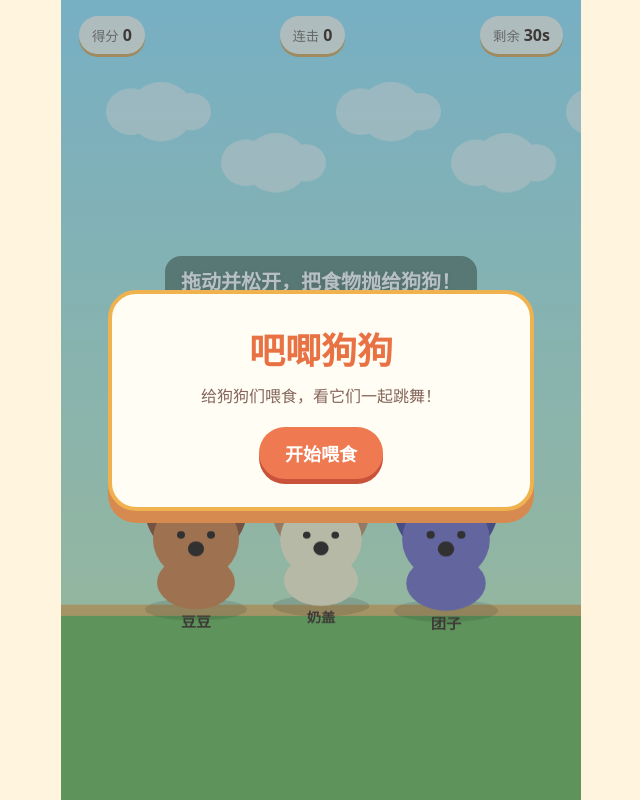
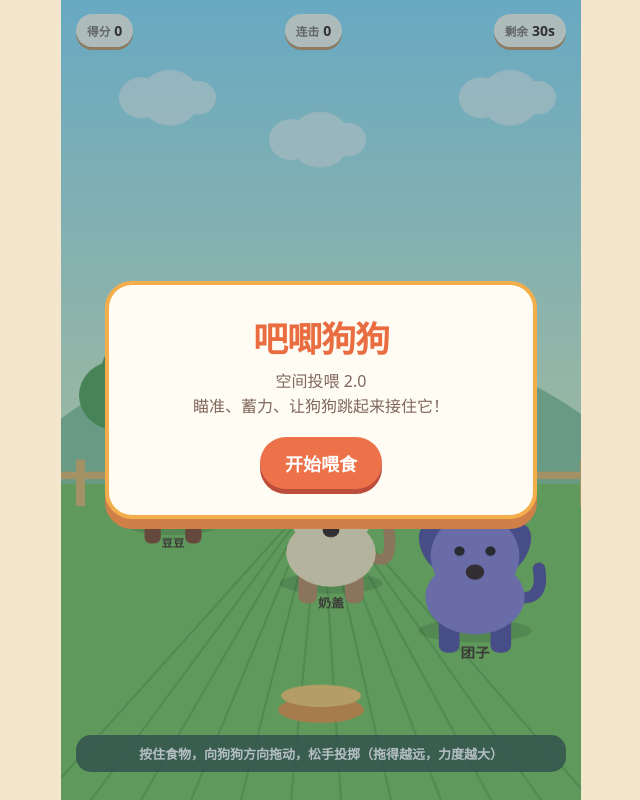
Before and after one commit to Wisdom-Future94/dog-feed-game, a plain HTML site: page index.html in a window 1280 px wide. Shown: the whole page, without its empty margins (319-959 px from the left). Drawn offline with Linux system fonts and the light colour scheme.

Commit message:
feat: rebuild as spatial dog feeding game

```diff
--- a/index.html
+++ b/index.html
@@ -3,78 +3,125 @@
 <head>
   <meta charset="utf-8" />
   <meta name="viewport" content="width=device-width,initial-scale=1,maximum-scale=1,user-scalable=no" />
-  <title>吧唧狗狗 · 原型</title>
+  <title>吧唧狗狗 2.0 · 空间投喂</title>
   <style>
-    :root { color-scheme: light; font-family: system-ui, -apple-system, "PingFang SC", sans-serif; }
-    * { box-sizing: border-box; }
-    body { margin: 0; min-height: 100vh; display: grid; place-items: center; background: #fff5df; color: #49352d; }
-    #app { width: min(100vw, 520px); height: min(100vh, 860px); position: relative; overflow: hidden; background: linear-gradient(#9fe5ff 0 54%, #b7e47d 54%); touch-action: none; }
-    canvas { width: 100%; height: 100%; display: block; }
-    .hud { position: absolute; inset: 16px 18px auto; display: flex; justify-content: space-between; align-items: center; pointer-events: none; }
-    .pill { padding: 8px 13px; border-radius: 999px; background: #fffdf5dd; box-shadow: 0 3px 0 #dcae68; font-weight: 800; }
-    .pill small { font-weight: 500; opacity: .65; margin-right: 4px; }
-    .hint { position: absolute; left: 0; right: 0; top: 32%; text-align: center; color: #fff; text-shadow: 0 2px 4px #6a7d7e; font-weight: 900; pointer-events: none; font-size: 20px; }
-    .hint span { display: inline-block; background: #5f7d71cc; padding: 10px 16px; border-radius: 16px; }
-    .overlay { position: absolute; inset: 0; display: grid; place-items: center; background: #27444c55; }
-    .card { width: 82%; padding: 28px 22px; text-align: center; background: #fffdf4; border: 4px solid #f0b24e; border-radius: 28px; box-shadow: 0 12px 0 #d68a50; }
-    h1 { margin: 0 0 8px; font-size: 36px; color: #e97245; }
-    .subtitle { margin: 0 0 20px; color: #85655a; }
-    button { border: 0; padding: 13px 26px; border-radius: 999px; color: #fff; background: #ef7950; font-size: 18px; font-weight: 900; box-shadow: 0 5px 0 #c9533a; cursor: pointer; }
-    button:active { transform: translateY(3px); box-shadow: 0 2px 0 #c9533a; }
-    .result-score { font-size: 46px; font-weight: 1000; color: #ef7950; }
-    .hidden { display: none; }
+    :root { font-family: ui-rounded, system-ui, -apple-system, "PingFang SC", sans-serif; color:#3c2b29; }
+    * { box-sizing:border-box; }
+    body { margin:0; min-height:100vh; display:grid; place-items:center; background:#f4e5cd; }
+    #app { width:min(100vw,520px); height:min(100vh,860px); position:relative; overflow:hidden; background:#a8e7ff; touch-action:none; user-select:none; }
+    canvas { display:block; width:100%; height:100%; }
+    .hud { position:absolute; inset:14px 15px auto; display:flex; gap:8px; justify-content:space-between; pointer-events:none; z-index:2; }
+    .pill { padding:7px 11px; border-radius:999px; background:#fffdf3e8; box-shadow:0 3px 0 #c79968; font-weight:900; font-size:14px; }
+    .pill small { margin-right:4px; opacity:.62; font-weight:700; }
+    .hint { position:absolute; left:15px; right:15px; bottom:28px; padding:9px 12px; border-radius:15px; background:#3d5e50d9; color:white; text-align:center; font-size:13px; font-weight:800; pointer-events:none; z-index:2; }
+    .overlay { position:absolute; inset:0; display:grid; place-items:center; background:#203d4855; z-index:4; }
+    .card { width:83%; padding:26px 20px; text-align:center; background:#fffdf3; border:4px solid #f3ae4b; border-radius:27px; box-shadow:0 10px 0 #cf7f48; }
+    h1 { margin:0 0 7px; color:#ea6d42; font-size:35px; letter-spacing:-1px; }
+    .subtitle { margin:0 0 18px; color:#80665c; line-height:1.55; }
+    button { border:0; padding:13px 25px; border-radius:999px; color:#fff; background:#ed7149; font-size:18px; font-weight:900; box-shadow:0 5px 0 #bd4d3b; }
+    button:active { transform:translateY(3px); box-shadow:0 2px 0 #bd4d3b; }
+    .result-score { font-size:48px; font-weight:1000; color:#ed7149; }
+    .hidden { display:none; }
   </style>
 </head>
 <body>
 <main id="app">
-    <canvas id="game" width="520" height="860" aria-label="吧唧狗狗游戏画布"></canvas>
+  <canvas id="game" width="520" height="860" aria-label="吧唧狗狗空间投喂游戏"></canvas>
   <div class="hud"><div class="pill"><small>得分</small><b id="score">0</b></div><div class="pill"><small>连击</small><b id="combo">0</b></div><div class="pill"><small>剩余</small><b id="time">30</b>s</div></div>
-    <div id="hint" class="hint"><span>拖动并松开，把食物抛给狗狗！</span></div>
-    <div id="start" class="overlay"><section class="card"><h1>吧唧狗狗</h1><p class="subtitle">给狗狗们喂食，看它们一起跳舞！</p><button id="startBtn">开始喂食</button></section></div>
-    <div id="result" class="overlay hidden"><section class="card"><h1>吃饱啦！</h1><p>狗狗们为你跳一支庆祝舞</p><div class="result-score" id="resultScore">0</div><p id="resultText">本轮连击 0</p><button id="againBtn">再喂一轮</button></section></div>
+  <div id="hint" class="hint">按住食物，向狗狗方向拖动，松手投掷（拖得越远，力度越大）</div>
+  <div id="start" class="overlay"><section class="card"><h1>吧唧狗狗</h1><p class="subtitle">空间投喂 2.0<br>瞄准、蓄力、让狗狗跳起来接住它！</p><button id="startBtn">开始喂食</button></section></div>
+  <div id="result" class="overlay hidden"><section class="card"><h1>吃饱啦！</h1><p>狗狗们正在为你跳庆祝舞</p><div class="result-score" id="resultScore">0</div><p id="resultText"></p><button id="againBtn">再喂一轮</button></section></div>
 </main>
 <script>
-    const canvas = document.querySelector('#game'), ctx = canvas.getContext('2d');
-    const W = canvas.width, H = canvas.height, ground = 650;
-    const scoreEl = document.querySelector('#score'), comboEl = document.querySelector('#combo'), timeEl = document.querySelector('#time');
-    const hint = document.querySelector('#hint'), start = document.querySelector('#start'), result = document.querySelector('#result');
-    const dogs = [
-      { name: '豆豆', x: 135, color: '#d98953', ear: '#9d5a3d', scale: 1, phase: 0 },
-      { name: '奶盖', x: 260, color: '#fff4d5', ear: '#c89570', scale: .95, phase: 1.8 },
-      { name: '团子', x: 385, color: '#8176c9', ear: '#59549f', scale: 1.02, phase: 3.2 }
+(() => {
+  const canvas=document.querySelector('#game'), ctx=canvas.getContext('2d');
+  const W=canvas.width,H=canvas.height, launch={x:W/2,y:748};
+  const scoreEl=document.querySelector('#score'),comboEl=document.querySelector('#combo'),timeEl=document.querySelector('#time');
+  const hint=document.querySelector('#hint'),start=document.querySelector('#start'),result=document.querySelector('#result');
+  const foods=['🍖','🧀','🥓','🍪','🥩'];
+  const dogs=[
+    {name:'豆豆',x:112,z:.22,color:'#c9834e',dark:'#8a4f38',phase:0,speed:1.03},
+    {name:'奶盖',x:270,z:.57,color:'#fff0c9',dark:'#c08f66',phase:1.7,speed:.94},
+    {name:'团子',x:414,z:.86,color:'#8f83d8',dark:'#5b55a5',phase:3.1,speed:1.08}
   ];
-    const foods = ['🍖', '🧀', '🥓', '🍪', '🥩'];
-    let state = 'idle', score = 0, combo = 0, bestCombo = 0, left = 30, last = 0, food = null, spawn = 0, dance = 0, audio;
-    const rand = (a,b) => a + Math.random()*(b-a);
-    function sound(type) {
-      try { audio ||= new (window.AudioContext || window.webkitAudioContext)(); const o=audio.createOscillator(), g=audio.createGain();
-        o.type = type === 'miss' ? 'sine' : 'triangle'; o.frequency.value = type === 'catch' ? 310 + Math.random()*120 : type === 'combo' ? 620 : 150; g.gain.setValueAtTime(.0001,audio.currentTime); g.gain.exponentialRampToValueAtTime(type==='catch'?.12:.08,audio.currentTime+.01); g.gain.exponentialRampToValueAtTime(.0001,audio.currentTime+.14); o.connect(g).connect(audio.destination); o.start(); o.stop(audio.currentTime+.15);
-      } catch (_) {}
+  let mode='idle',score=0,combo=0,best=0,timeLeft=30,last=0,projectile=null,aim=null,dance=0,flash='',flashUntil=0,audio=null;
+  const clamp=(v,a,b)=>Math.max(a,Math.min(b,v));
+  const rnd=(a,b)=>a+Math.random()*(b-a);
+  function unlockAudio(){ try { audio ||= new (window.AudioContext||window.webkitAudioContext)(); if(audio.state==='suspended') audio.resume(); } catch(_){} }
+  function tone(freq,dur=.12,type='sine',gain=.07,delay=0){ if(!audio)return; const o=audio.createOscillator(),g=audio.createGain(),t=audio.currentTime+delay; o.type=type;o.frequency.setValueAtTime(freq,t);g.gain.setValueAtTime(.0001,t);g.gain.exponentialRampToValueAtTime(gain,t+.012);g.gain.exponentialRampToValueAtTime(.0001,t+dur);o.connect(g).connect(audio.destination);o.start(t);o.stop(t+dur+.03); }
+  function sound(kind){ unlockAudio(); if(!audio)return;
+    if(kind==='catch'){ tone(230,.10,'sine',.14);tone(115,.19,'triangle',.13,.07);tone(760,.12,'triangle',.08,.14); }
+    else if(kind==='perfect'){ tone(520,.12,'triangle',.11);tone(780,.16,'triangle',.12,.1);tone(1040,.22,'triangle',.1,.22); }
+    else if(kind==='miss'){ tone(180,.22,'sine',.055); }
+    else if(kind==='dance'){ [392,494,587,784,587,494].forEach((f,i)=>tone(f,.13,'square',.045,i*.12)); }
   }
-    function reset() { score=combo=bestCombo=0; left=30; food=null; spawn=0; dance=0; state='play'; last=performance.now(); start.classList.add('hidden'); result.classList.add('hidden'); hint.classList.remove('hidden'); scoreEl.textContent=0; comboEl.textContent=0; timeEl.textContent=30; requestAnimationFrame(loop); }
-    function beginThrow(x,y) { if(state!=='play') return; food={x:W/2,y:ground-95,tx:x,ty:y,age:0,emoji:foods[Math.floor(Math.random()*foods.length)],target:nearestDog(x)}; hint.classList.add('hidden'); }
-    function nearestDog(x) { return dogs.reduce((a,d,i)=>Math.abs(d.x-x)<Math.abs(dogs[a].x-x)?i:a,0); }
-    function release(x,y) { if(!food || state!=='play') return; food.tx=Math.max(45,Math.min(W-45,x)); food.ty=Math.max(180,Math.min(ground-55,y)); food.target=nearestDog(food.tx); food.age=0; }
-    function update(dt) { left-=dt; if(left<=0){ left=0; state='dance'; dance=0; food=null; result.classList.add('hidden'); }
-      if(state==='play'){ spawn+=dt; if(food) { food.age+=dt; const t=Math.min(food.age/.78,1); food.x += (food.tx-food.x)*dt*5; food.y = (ground-95) - Math.sin(t*Math.PI)*Math.max(100,ground-95-food.ty); if(t>=1){ const d=dogs[food.target]; const hit=Math.abs(food.tx-d.x)<58; if(hit){ combo++; bestCombo=Math.max(bestCombo,combo); score += 10 + combo*2; sound(combo>=5?'combo':'catch'); flash='吧唧！'; flashAt=performance.now(); } else {combo=0; sound('miss'); flash='没接到…'; flashAt=performance.now();} food=null; } } }
-      if(state==='dance'){ dance+=dt; if(dance>3.8){state='result'; document.querySelector('#resultScore').textContent=score; document.querySelector('#resultText').textContent=`本轮最高连击 ${bestCombo} · 再来一轮？`; result.classList.remove('hidden');} }
-      scoreEl.textContent=score; comboEl.textContent=combo; timeEl.textContent=Math.ceil(left); }
-    let flash='', flashAt=0;
-    function drawDog(d,i) { const t=state==='dance'?Math.sin(dance*10+d.phase)*24:0, jump=state==='play' && food && food.target===i ? Math.max(0,Math.sin(Math.min(food.age/.78,1)*Math.PI))*90 : 0; const x=d.x, y=ground-70-jump-t; ctx.save(); ctx.translate(x,y); ctx.scale(d.scale,d.scale);
-      ctx.fillStyle='#0002'; ctx.beginPath(); ctx.ellipse(0,75,51,12,0,0,Math.PI*2); ctx.fill();
-      ctx.fillStyle=d.ear; ctx.beginPath();ctx.ellipse(-34,-20,15,32,-.35,0,Math.PI*2);ctx.ellipse(34,-20,15,32,.35,0,Math.PI*2);ctx.fill();
-      ctx.fillStyle=d.color; ctx.beginPath();ctx.arc(0,0,43,0,Math.PI*2);ctx.fill(); ctx.beginPath();ctx.ellipse(0,46,39,29,0,0,Math.PI*2);ctx.fill();
-      ctx.fillStyle='#352822'; ctx.beginPath();ctx.arc(-15,-5,4,0,Math.PI*2);ctx.arc(15,-5,4,0,Math.PI*2);ctx.fill(); ctx.fillStyle='#352822';ctx.beginPath();ctx.arc(0,10,8,0,Math.PI*2);ctx.fill();
-      if(state==='dance'){ctx.strokeStyle='#352822';ctx.lineWidth=4;ctx.beginPath();ctx.arc(0,14,17,.15,Math.PI-.15);ctx.stroke();}
-      ctx.fillStyle='#49352d'; ctx.font='bold 15px system-ui'; ctx.textAlign='center'; ctx.fillText(d.name,0,94); ctx.restore(); }
-    function draw() { ctx.clearRect(0,0,W,H); const sky=ctx.createLinearGradient(0,0,0,H); sky.addColorStop(0,'#9fe5ff'); sky.addColorStop(1,'#d7f3ba'); ctx.fillStyle=sky;ctx.fillRect(0,0,W,H);
-      ctx.fillStyle='#fff8'; for(let i=0;i<5;i++){ctx.beginPath();ctx.arc(70+i*115,120+(i%2)*55,25,0,Math.PI*2);ctx.arc(100+i*115,120+(i%2)*55,32,0,Math.PI*2);ctx.arc(130+i*115,120+(i%2)*55,20,0,Math.PI*2);ctx.fill();}
-      ctx.fillStyle='#79bd63';ctx.fillRect(0,ground,W,H-ground); ctx.fillStyle='#e4bd73';ctx.fillRect(0,ground,W,12); ctx.fillStyle='#6cae61';ctx.font='bold 28px system-ui';ctx.textAlign='center';ctx.fillText(state==='dance'?'庆祝舞时间！':'把食物抛到狗狗上方',W/2,ground-190);
-      dogs.forEach(drawDog); if(food){ctx.font='42px serif';ctx.textAlign='center';ctx.fillText(food.emoji,food.x,food.y);} if(flash && performance.now()-flashAt<650){ctx.fillStyle='#fff';ctx.font='900 31px system-ui';ctx.textAlign='center';ctx.fillText(flash,W/2,260);} }
-    function loop(now){ if(state==='idle'||state==='result') return; const dt=Math.min((now-last)/1000,.04); last=now; update(dt); draw(); if(state!=='result') requestAnimationFrame(loop); }
-    let drag=false; canvas.addEventListener('pointerdown',e=>{if(state==='play'){drag=true;const r=canvas.getBoundingClientRect();beginThrow((e.clientX-r.left)*W/r.width,(e.clientY-r.top)*H/r.height);}});
-    canvas.addEventListener('pointerup',e=>{if(!drag)return;drag=false;const r=canvas.getBoundingClientRect();release((e.clientX-r.left)*W/r.width,(e.clientY-r.top)*H/r.height);});
-    document.querySelector('#startBtn').onclick=reset; document.querySelector('#againBtn').onclick=reset; draw();
+  function say(text){ try { if('speechSynthesis' in window){ speechSynthesis.cancel(); const u=new SpeechSynthesisUtterance(text);u.lang='en-US';u.rate=1.15;u.pitch=1.25;u.volume=.55;speechSynthesis.speak(u); } } catch(_){} }
+  function setFlash(text){ flash=text;flashUntil=performance.now()+850; }
+  function reset(){ unlockAudio();mode='play';score=combo=best=0;timeLeft=30;projectile=null;aim=null;dance=0;start.classList.add('hidden');result.classList.add('hidden');hint.classList.remove('hidden');syncHud();last=performance.now();requestAnimationFrame(loop); }
+  function syncHud(){scoreEl.textContent=score;comboEl.textContent=combo;timeEl.textContent=Math.ceil(timeLeft);}
+  function screenPoint(e){const r=canvas.getBoundingClientRect();return{x:(e.clientX-r.left)*W/r.width,y:(e.clientY-r.top)*H/r.height};}
+  function dogY(d){ return 475+d.z*152; }
+  function dogScale(d){ return .74+d.z*.34; }
+  function closestDog(x){ return dogs.reduce((best,i,d)=>Math.abs(d.x-x)<Math.abs(dogs[best].x-x)?i:best,0); }
+  function beginAim(p){ if(mode!=='play'||projectile)return; aim={x:p.x,y:p.y}; hint.textContent='继续拖动调整方向与力度，松手投掷！'; }
+  function updateAim(p){ if(aim) aim={x:p.x,y:p.y}; }
+  function launchFood(p){ if(!aim||mode!=='play'||projectile)return; const dx=p.x-launch.x,dy=p.y-launch.y; const distance=Math.hypot(dx,dy); const power=clamp(distance/255,.18,1); const tx=clamp(p.x,35,W-35); const target=closestDog(tx); const d=dogs[target];
+    projectile={x:launch.x,y:launch.y,vx:dx/Math.max(distance,1)*(145+power*310),vy:dy/Math.max(distance,1)*(145+power*310),age:0,life:clamp(.7+(d.z*.22)+(1-power)*.35,.62,1.35),emoji:foods[Math.floor(Math.random()*foods.length)],target,power,biteAt:false};
+    aim=null;hint.classList.add('hidden');
+  }
+  function update(dt){
+    if(mode==='play'){ timeLeft-=dt; if(timeLeft<=0){timeLeft=0;mode='dance';dance=0;projectile=null;sound('dance');} }
+    if(projectile){ const p=projectile; p.age+=dt;p.x+=p.vx*dt;p.vy+=470*dt;p.y+=p.vy*dt; const d=dogs[p.target],dy=dogY(d)-56*dogScale(d); const flight=p.age/p.life;
+      if(!p.biteAt && flight>.66){p.biteAt=true;d.jump=0;}
+      if(p.age>=p.life){ const hit=Math.abs(p.x-d.x)<(45+30*p.power) && p.y<dy+70; if(hit){ combo++;best=Math.max(best,combo);score+=10+combo*3;d.lastCatch=performance.now();d.mood=1;sound(combo>=4?'perfect':'catch');setFlash(combo>=6?'UNBELIEVABLE!':combo>=3?'GREAT!':'GOOD!');if(combo>=3)say(combo>=6?'Unbelievable!':combo>=4?'Great!':'Good!'); }
+        else {combo=0;d.mood=-1;sound('miss');setFlash('掉地上啦…');}
+        p.missed=!hit;p.groundX=clamp(p.x,35,W-35);p.groundY=760; p.doneAt=performance.now(); if(hit)projectile=null; else if(p.age>p.life+.55)projectile=null;
+      }
+    }
+    if(mode==='dance'){dance+=dt;if(dance>4.2){mode='result';document.querySelector('#resultScore').textContent=score;document.querySelector('#resultText').textContent=`最高连击 ${best} · 这群狗狗很满意！`;result.classList.remove('hidden');}}
+    syncHud();
+  }
+  function roundedRect(x,y,w,h,r){ctx.beginPath();ctx.roundRect(x,y,w,h,r);ctx.fill();}
+  function drawDog(d,i){ const s=dogScale(d),base=dogY(d),jump=(mode==='play'&&projectile&&projectile.target===i&&projectile.biteAt&&!projectile.missed)?Math.sin(clamp((projectile.age-projectile.life*.66)/(.25),0,1)*Math.PI)*72:0; const danceJump=mode==='dance'?Math.abs(Math.sin(dance*7+d.phase))*32:0; const y=base-jump-danceJump; const wag=Math.sin(performance.now()/125+d.phase)*(.22+(d.mood===1?.22:0));
+    ctx.save();ctx.translate(d.x,y);ctx.scale(s,s);
+    ctx.fillStyle='#0002';ctx.beginPath();ctx.ellipse(0,70+jump+danceJump,55,12,0,0,Math.PI*2);ctx.fill();
+    // tail behind body
+    ctx.strokeStyle=d.dark;ctx.lineWidth=12;ctx.lineCap='round';ctx.beginPath();ctx.moveTo(36,34);ctx.quadraticCurveTo(68,42+Math.sin(performance.now()/130+d.phase)*18,62,5+wag*20);ctx.stroke();
+    // legs
+    ctx.fillStyle=d.dark;[-25,25].forEach((x)=>{ctx.save();ctx.translate(x,51);ctx.rotate((mode==='dance'?Math.sin(dance*8+d.phase+x)*.3:0));roundedRect(-10,0,20,42,8);ctx.restore();});
+    // body
+    ctx.fillStyle=d.color;ctx.beginPath();ctx.ellipse(0,35,48,39,0,0,Math.PI*2);ctx.fill();
+    // ears and head
+    ctx.fillStyle=d.dark;ctx.beginPath();ctx.ellipse(-34,-15,17,29,-.5,0,Math.PI*2);ctx.ellipse(34,-15,17,29,.5,0,Math.PI*2);ctx.fill();
+    ctx.fillStyle=d.color;ctx.beginPath();ctx.arc(0,-8,43,0,Math.PI*2);ctx.fill();
+    // face tracks food
+    const look=projectile&&projectile.target===i?clamp((projectile.x-d.x)/80,-1,1):0;ctx.fillStyle='#2c2424';ctx.beginPath();ctx.arc(-15+look*4,-13,5,0,Math.PI*2);ctx.arc(15+look*4,-13,5,0,Math.PI*2);ctx.fill();
+    const open=projectile&&projectile.target===i&&projectile.biteAt&&!projectile.missed;ctx.fillStyle='#3a2526';ctx.beginPath();ctx.ellipse(0,9,open?14:9,open?15:8,0,0,Math.PI*2);ctx.fill();if(open){ctx.fillStyle='#ffb0a0';ctx.beginPath();ctx.ellipse(0,17,8,5,0,0,Math.PI*2);ctx.fill();}
+    ctx.fillStyle='#49352d';ctx.font='bold 14px system-ui';ctx.textAlign='center';ctx.fillText(d.name,0,98);ctx.restore();
+  }
+  function drawScene(){ ctx.clearRect(0,0,W,H);const sky=ctx.createLinearGradient(0,0,0,H);sky.addColorStop(0,'#8ddfff');sky.addColorStop(.55,'#d9f5cf');sky.addColorStop(1,'#9bce70');ctx.fillStyle=sky;ctx.fillRect(0,0,W,H);
+    // distant hills and clouds
+    ctx.fillStyle='#8dc9a1';ctx.beginPath();ctx.moveTo(0,450);ctx.quadraticCurveTo(120,350,240,450);ctx.quadraticCurveTo(370,330,520,445);ctx.lineTo(520,620);ctx.lineTo(0,620);ctx.fill();
+    ctx.fillStyle='#fff8';[80,230,420].forEach((x,i)=>{ctx.beginPath();ctx.arc(x,105+i%2*45,22,0,Math.PI*2);ctx.arc(x+29,105+i%2*45,30,0,Math.PI*2);ctx.arc(x+57,105+i%2*45,18,0,Math.PI*2);ctx.fill();});
+    // perspective lawn
+    ctx.fillStyle='#7fc765';ctx.beginPath();ctx.moveTo(0,520);ctx.lineTo(W,520);ctx.lineTo(W,H);ctx.lineTo(0,H);ctx.fill();ctx.strokeStyle='#6bb057';ctx.lineWidth=2;for(let i=0;i<12;i++){ctx.beginPath();ctx.moveTo(260,525);ctx.lineTo(i*50-20,860);ctx.stroke();}
+    // fence and tree props
+    ctx.fillStyle='#e6bd76';for(let x=15;x<W;x+=72){ctx.fillRect(x,494,9,50);}ctx.fillRect(0,507,W,8);
+    ctx.fillStyle='#5aa65e';ctx.beginPath();ctx.arc(55,425,37,0,Math.PI*2);ctx.arc(82,400,42,0,Math.PI*2);ctx.arc(106,430,32,0,Math.PI*2);ctx.fill();ctx.fillStyle='#805b40';ctx.fillRect(76,430,14,70);
+    ctx.fillStyle='#4e9655';ctx.font='900 21px system-ui';ctx.textAlign='center';ctx.fillText(mode==='dance'?'庆祝舞时间！':'瞄准一只狗狗，把食物抛过去',W/2,465);
+    [...dogs].sort((a,b)=>a.z-b.z).forEach((d,i)=>drawDog(d,dogs.indexOf(d)));
+    if(projectile){ctx.font='39px serif';ctx.textAlign='center';ctx.fillText(projectile.emoji,projectile.x,projectile.y);if(projectile.missed){ctx.globalAlpha=.5;ctx.font='27px serif';ctx.fillText(projectile.emoji,projectile.groundX,projectile.groundY);ctx.globalAlpha=1;}}
+    if(aim&&mode==='play'){ const dx=aim.x-launch.x,dy=aim.y-launch.y,dist=Math.hypot(dx,dy),power=clamp(dist/255,.18,1);ctx.save();ctx.strokeStyle='#fff';ctx.lineWidth=4;ctx.setLineDash([8,8]);ctx.beginPath();ctx.moveTo(launch.x,launch.y);ctx.lineTo(aim.x,aim.y);ctx.stroke();ctx.setLineDash([]);ctx.fillStyle='#fff';ctx.beginPath();ctx.arc(aim.x,aim.y,12+power*12,0,Math.PI*2);ctx.fill();ctx.fillStyle='#365b4b';ctx.font='bold 15px system-ui';ctx.fillText(`力度 ${Math.round(power*100)}%`,aim.x,aim.y-23);ctx.restore();}
+    // launch basket
+    ctx.fillStyle='#e99b4f';ctx.beginPath();ctx.ellipse(launch.x,launch.y+15,43,14,0,0,Math.PI*2);ctx.fill();ctx.fillStyle='#ffcf74';ctx.beginPath();ctx.ellipse(launch.x,launch.y,40,12,0,0,Math.PI*2);ctx.fill();
+    if(flash&&performance.now()<flashUntil){ctx.fillStyle='#fff';ctx.font='1000 31px system-ui';ctx.textAlign='center';ctx.shadowColor='#6b7568';ctx.shadowBlur=6;ctx.fillText(flash,W/2,230);ctx.shadowBlur=0;}
+  }
+  function loop(now){if(mode==='idle'||mode==='result')return;const dt=Math.min((now-last)/1000,.04);last=now;update(dt);drawScene();if(mode!=='result')requestAnimationFrame(loop);}
+  canvas.addEventListener('pointerdown',e=>{if(mode==='play'){canvas.setPointerCapture?.(e.pointerId);beginAim(screenPoint(e));}});
+  canvas.addEventListener('pointermove',e=>{if(aim)updateAim(screenPoint(e));});
+  canvas.addEventListener('pointerup',e=>{if(aim)launchFood(screenPoint(e));});
+  document.querySelector('#startBtn').onclick=reset;document.querySelector('#againBtn').onclick=reset;drawScene();
+})();
 </script>
 </body>
 </html>
```
Also changed, not shown: 1 other file. Lines whose indentation alone changed are shown as unchanged.
